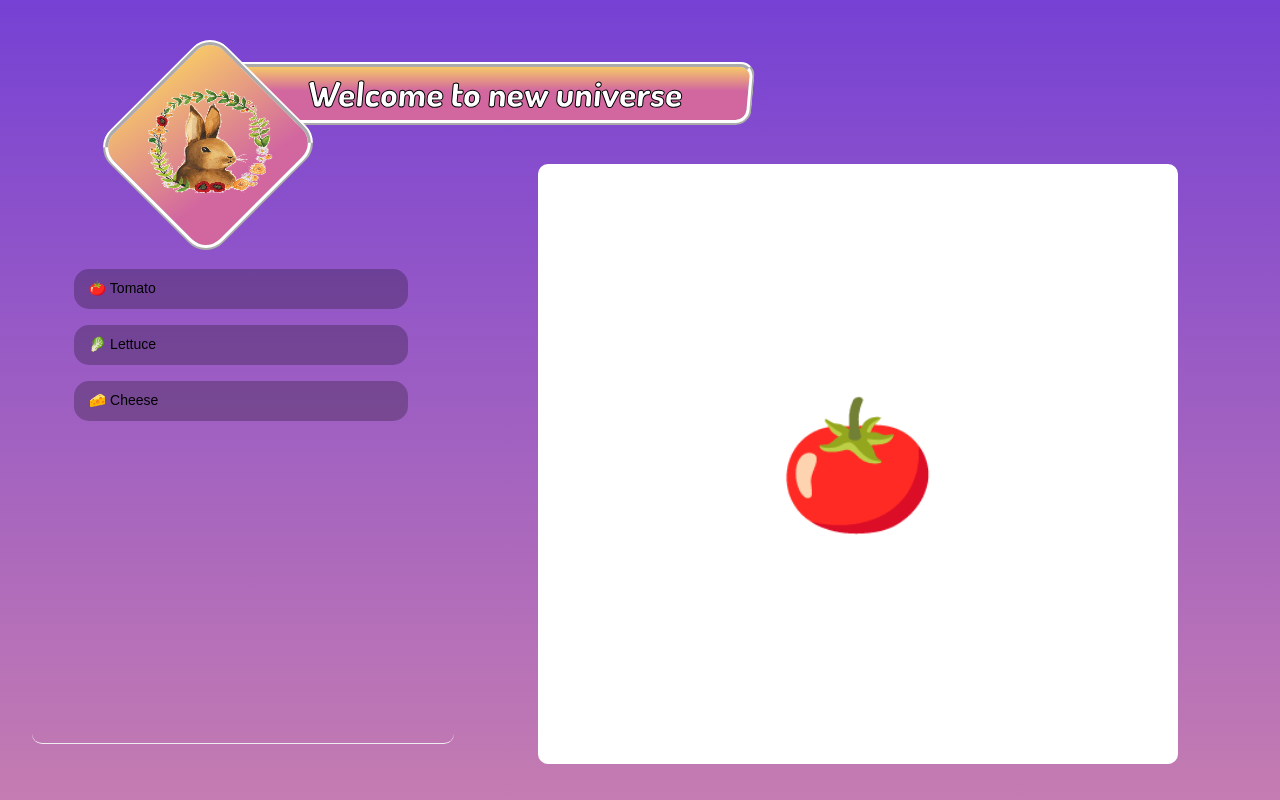
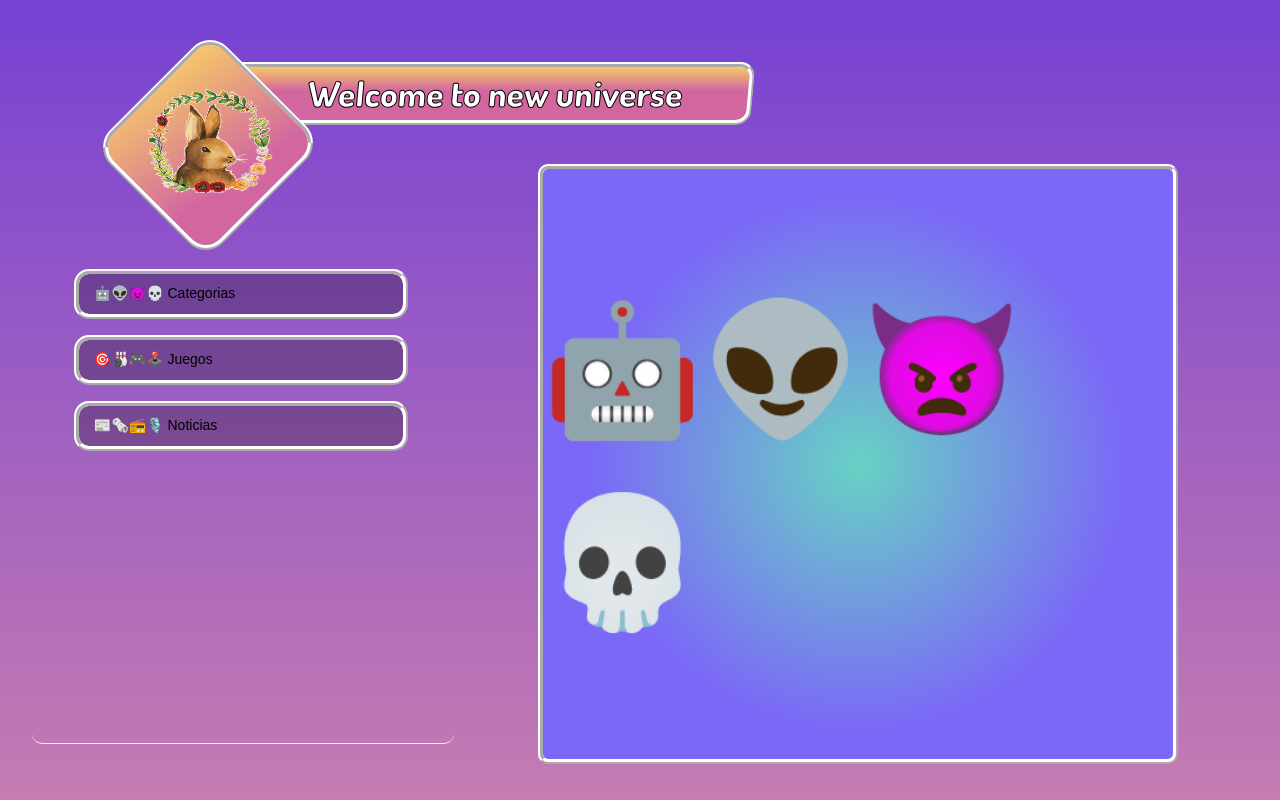
Before and after one commit to brahidev/new-universe, a Next.js app: page /dashboard in a window 1280 px wide. Built offline with nearby package versions, Linux system fonts and the light colour scheme.

Commit message:
Ajustes dashboard

```diff
--- a/components/Menu/Index.js
+++ b/components/Menu/Index.js
@@ -25,32 +25,36 @@ const Menu = () => {
                 <nav className={ styles.nav }>
                     <ul className={ styles.ul }>
                         {tabs.map((item) => (
-                            <li
+                            <motion.li
+                                className={`w-4/5 relative cursor-pointer h-6 flex justify-between items-center min-w-0 select-none mb-4 ${ styles.li } ${ item === selectedTab ? "selected" : "" }`}
+                                // layoutId="underline"
+                                whileHover={{ scale: 1.1}}
+                                whileTap={{ scale: 0.9 }}
                                 key={item.label}
-                                className={`${ styles.li } ${ item === selectedTab ? "selected" : "" }`}
                                 onClick={() => setSelectedTab(item)}
                             >
                                 {`${item.icon} ${item.label}`}
                                 {item === selectedTab ? (
                                     <motion.div className="underline" layoutId="underline" />
                                 ) : null}
-                            </li>
+                            </motion.li>
                         ))}
                     </ul>
                 </nav>
-                <main className={ styles.main }>
-                    <AnimatePresence exitBeforeEnter>
-                        <motion.div
+                <motion.main
                             key={selectedTab ? selectedTab.label : "empty"}
-                            initial={{ y: 10, opacity: 0 }}
-                            animate={{ y: 0, opacity: 1 }}
-                            exit={{ y: -10, opacity: 0 }}
-                            transition={{ duration: 0.2 }}
+                            className={ styles.main }
+                            initial={{ opacity: 0 }}
+                            whileInView={{ opacity: 1 }}
+                            viewport={{ once: true }}
+                            whileHover={{ scale: 1,background: "radial-gradient(circle, rgba(89,98,196,1) 0%, rgba(178,104,247,1) 62%)" }}
                         >
-                            {selectedTab ? selectedTab.icon : "😋"}
-                        </motion.div>
-                    </AnimatePresence>
-                </main>
+                {/* <main className={ styles.main }> */}
+                    {/* <AnimatePresence exitBeforeEnter> */}
+                        {selectedTab ? selectedTab.icon : "😋"}
+                    {/* </AnimatePresence> */}
+                {/* </main> */}
+                </motion.main>
             </div>
         </>
     )
--- a/components/Menu/menu.module.css
+++ b/components/Menu/menu.module.css
@@ -79,10 +79,14 @@
     font-size: 128px;
     flex-grow: 1;
     user-select: none;
-    background: white;
+    background: radial-gradient(circle, rgba(103,210,196,1) 0%, rgba(123,104,247,1) 62%);
     margin: 0 8% 0 4%;
     border-radius: 10px;
     width: 50%;
+    border-width: 4px;
+    border-style: solid;
+    border: white 5px ridge;
+    scroll-behavior: auto;
 }
 
 .ul,
@@ -104,18 +108,12 @@
 
 .li {
     border-radius: 15px;
-    width: 80%;
     padding: 20px 15px;
-    position: relative;
-    cursor: pointer;
-    height: 24px;
-    display: flex;
-    justify-content: space-between;
-    align-items: center;
-    min-width: 0;
-    position: relative;
-    user-select: none;
-    background: #0000003f;margin-bottom: 1rem;
+    background: #0000003f;
+    margin-bottom: 1rem;
+    border-width: 4px;
+    border-style: solid;
+    border: white 5px ridge;
 }
 
 .underline {
--- a/utils/ingredients.js
+++ b/utils/ingredients.js
@@ -1,11 +1,7 @@
 export const allIngredients = [
-    { icon: "🍅", label: "Tomato" },
-    { icon: "🥬", label: "Lettuce" },
-    { icon: "🧀", label: "Cheese" },
-    { icon: "🥕", label: "Carrot" },
-    { icon: "🍌", label: "Banana" },
-    { icon: "🫐", label: "Blueberries" },
-    { icon: "🥂", label: "Champers?" }
+    { icon: "🤖👽👿💀", label: "Categorias" },
+    { icon: "🎯🎳🎮🕹️", label: "Juegos" },
+    { icon: "📰🗞️📻🎙️", label: "Noticias" },
 ];
 
 const [tomato, lettuce, cheese] = allIngredients;
```
